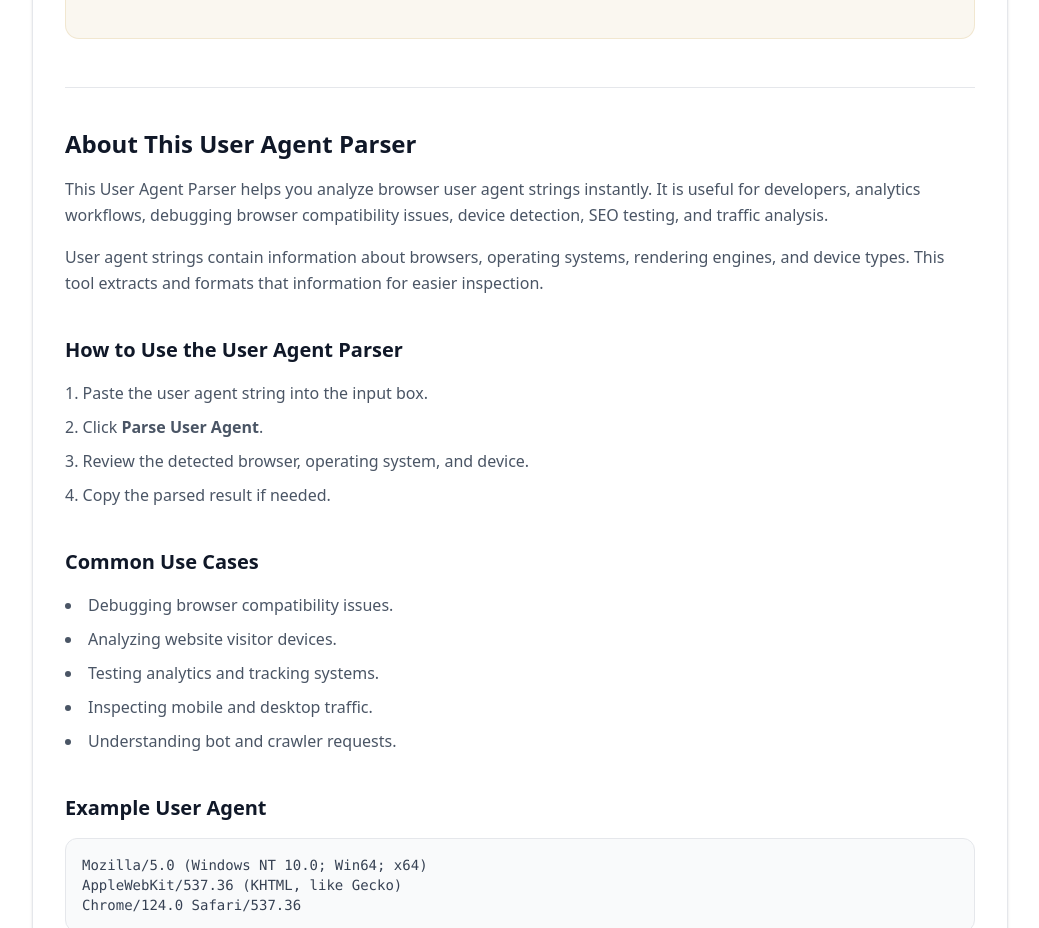
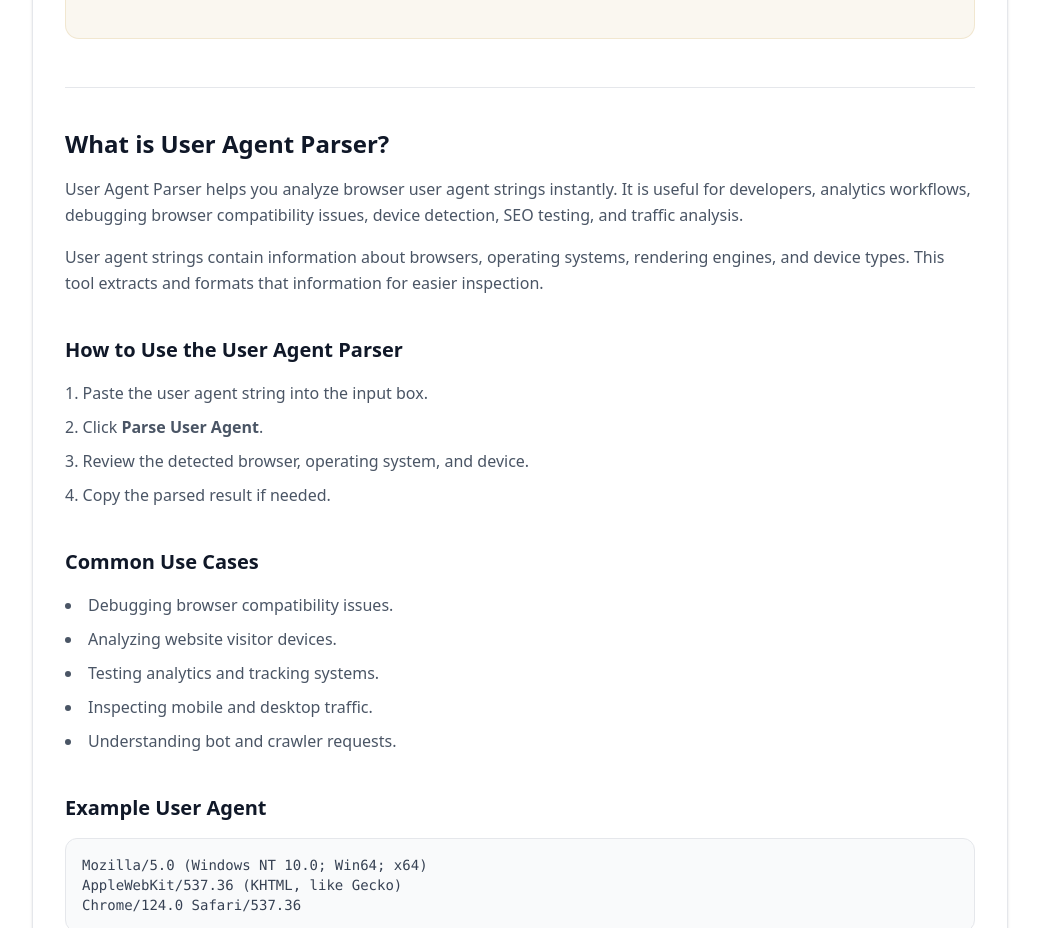
Before and after one commit to vaarunsonawwane-ops/yoryantra-new, a Next.js app: page /tools/user-agent-parser in a window 1280 px wide. Shown: the part 940-1868 px from the top of the page, without its empty margins (120-1159 px from the left). Built offline with nearby package versions, Linux system fonts and the light colour scheme.

Commit message:
User Agent Parser Update ToolClient.tsx

```diff
--- a/app/tools/user-agent-parser/ToolClient.tsx
+++ b/app/tools/user-agent-parser/ToolClient.tsx
@@ -163,11 +163,11 @@ export default function ToolClient() {
       <section className="mt-12 border-t border-gray-200 pt-10 space-y-10">
         <div>
           <h2 className="text-2xl font-semibold text-gray-900">
-            About This User Agent Parser
+            What is User Agent Parser?
           </h2>
 
           <p className="mt-4 text-gray-600 leading-relaxed">
-            This User Agent Parser helps you analyze browser user agent strings
+            User Agent Parser helps you analyze browser user agent strings
             instantly. It is useful for developers, analytics workflows,
             debugging browser compatibility issues, device detection, SEO
             testing, and traffic analysis.
```
